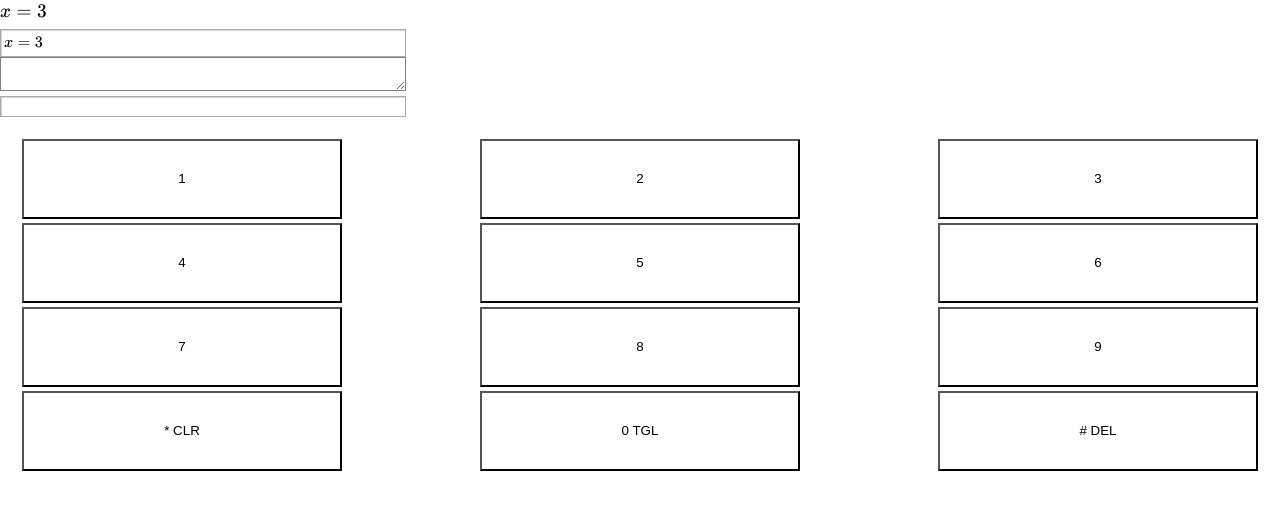
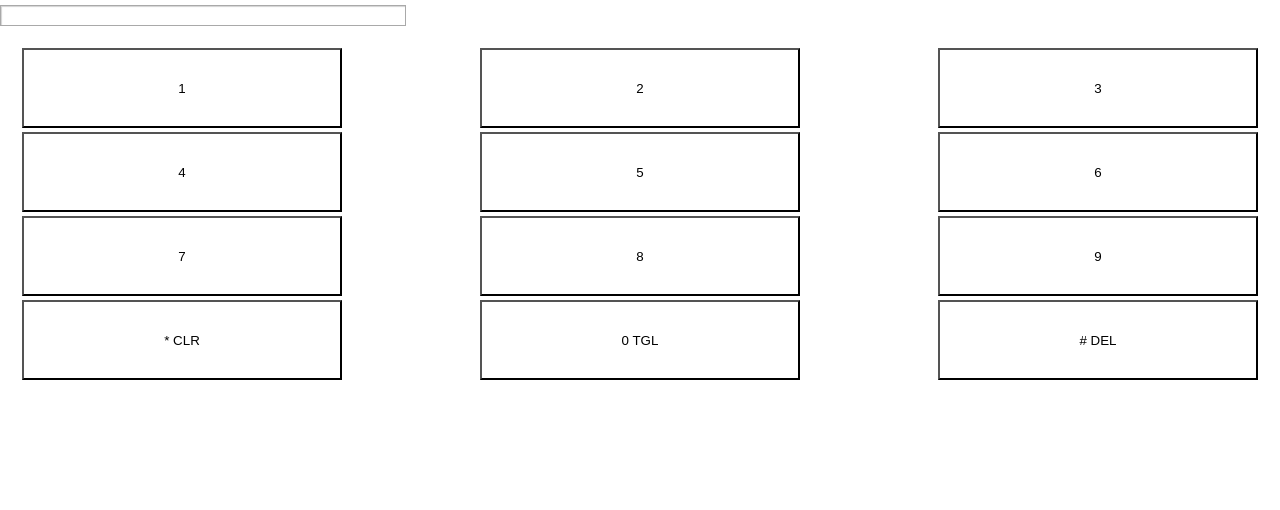
Before and after one commit to richardcrng/maths-input, a React (Create React App) app: page / in a window 1280 px wide. Shown: the top 510 px of the page. Built offline with nearby package versions, Linux system fonts and the light colour scheme.

Commit message:
create MathsInputEnabler

```diff
--- a/src/App.js
+++ b/src/App.js
@@ -1,46 +1,14 @@
 import React from 'react';
-import katex from 'katex'
 import './App.css';
-import KeyPad from './components/atoms/KeyPad';
+import MathsInputEnabler from './components/organism/MathsInputEnabler';
 import Input from './components/atoms/Input';
-import TextArea from './components/atoms/TextArea';
-import MathsInput from './components/molecules/MathsInput';
-import Maths from './components/atoms/Maths';
-import MathQuill from './components/atoms/MathQuill';
 
 function App() {
-  const ref = React.useRef()
-
   return (
-    <>
-      <Maths>
-        $x = 3$
-      </Maths>
-      <MathsInput>
-        $x = 3$
-      </MathsInput>
-      <TextArea />
+    <MathsInputEnabler>
       <Input />
-      <KeyPad>
-        {keyRows.map((keys, idx) => (
-          <KeyPad.Row key={idx}>
-            {keys.map(key => (
-              <KeyPad.Key key={key} main={key} />
-            ))}
-          </KeyPad.Row>
-        ))}
-
-        {/* special buttons */}
-        <KeyPad.Row>
-          <KeyPad.Key main='*' detail='CLR' />
-          <KeyPad.Key main={0} detail='TGL' />
-          <KeyPad.Key main='#' detail='DEL' />
-        </KeyPad.Row>
-      </KeyPad>
-    </>
+    </MathsInputEnabler>
   );
 }
 
-const keyRows = [[1, 2, 3], [4, 5, 6], [7, 8, 9]]
-
 export default App;
--- a/src/components/molecules/MathsKeypad/MathsKeypad.js
+++ b/src/components/molecules/MathsKeypad/MathsKeypad.js
@@ -1,8 +1,11 @@
 import React from 'react';
+import KeyPad from '../../atoms/KeyPad';
 
 const keyRows = [[1, 2, 3], [4, 5, 6], [7, 8, 9]]
 
-function MathsKeypad() {
+function MathsKeypad({ when = true }) {
+  if (!when) return null
+
   return (
     <KeyPad>
       {keyRows.map((keys, idx) => (
--- /dev/null
+++ b/src/components/organism/MathsInputEnabler/MathsInputEnabler.js
@@ -0,0 +1,13 @@
+import React from 'react';
+import MathsKeypad from '../../molecules/MathsKeypad';
+
+function MathsInputEnabler({ children }) {
+  return (
+    <>
+      {children}
+      <MathsKeypad when={true} />
+    </>
+  )
+}
+
+export default MathsInputEnabler;
--- /dev/null
+++ b/src/components/organism/MathsInputEnabler/index.js
@@ -0,0 +1,3 @@
+import MathsInputEnabler from "./MathsInputEnabler";
+
+export default MathsInputEnabler
```
